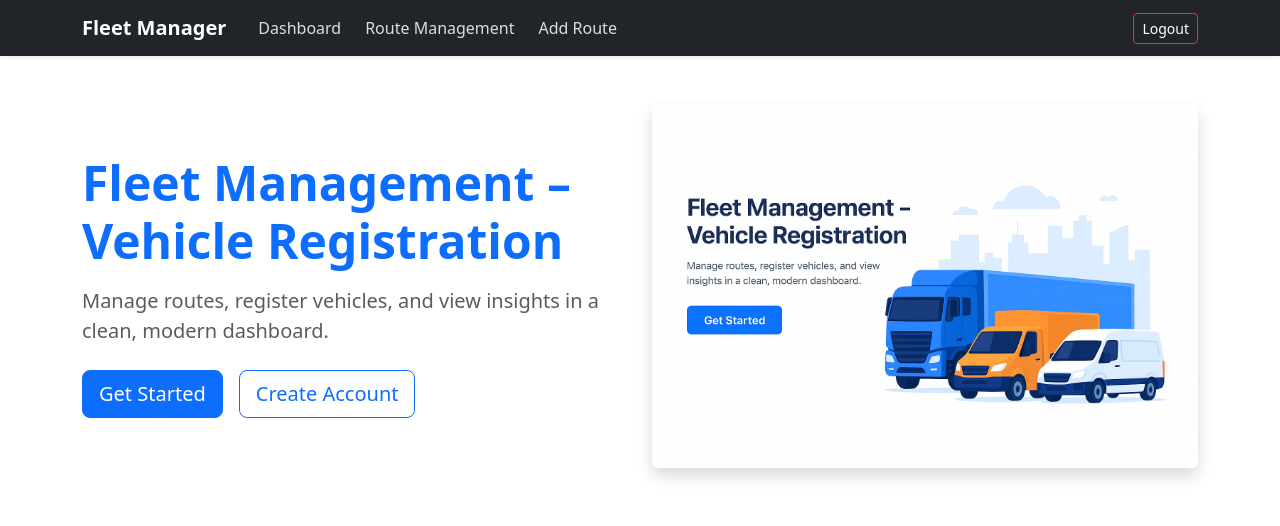
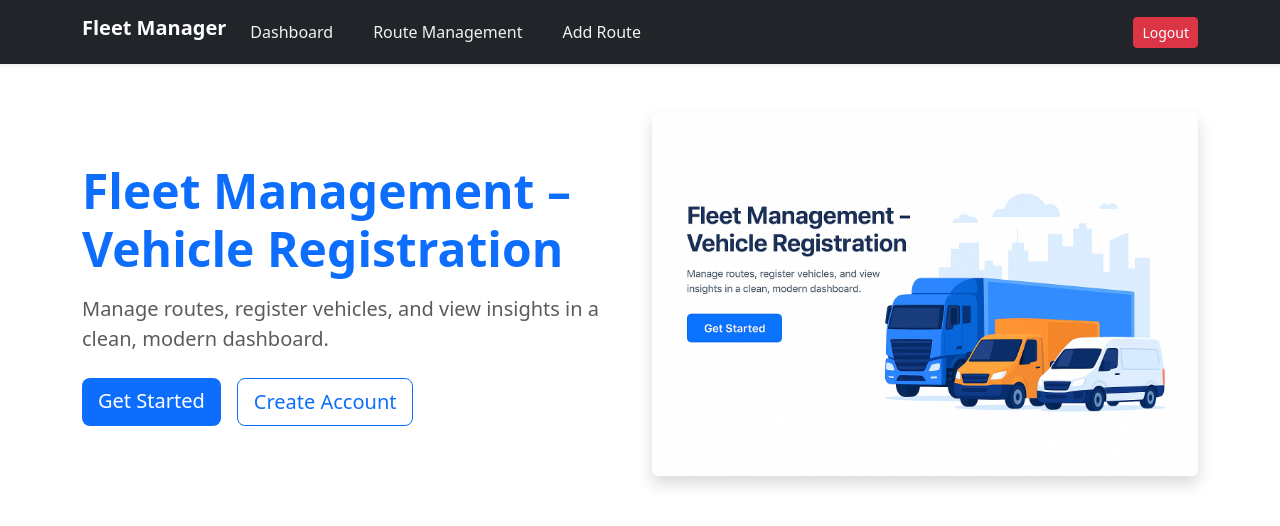
Before and after one commit to ochola-web/Fleet-management, a React (Vite) app: page / in a window 1280 px wide. Shown: the top 526 px of the page. Built offline with nearby package versions, Linux system fonts and the light colour scheme; sample sign-in values are in the browser's storage.

Commit message:
Update my styles changes

```diff
--- a/src/components/Navbar.jsx
+++ b/src/components/Navbar.jsx
@@ -57,7 +57,7 @@ const Navbar = () => {
             {user && (
             <li className="nav-item">
                <button
-                  className="btn btn-outline-light btn-sm"
+            className="btn btn-logout btn-sm"
            onClick={logout}
           >
                Logout
@@ -65,6 +65,7 @@ const Navbar = () => {
            </li>
           )}
         </ul>
+
         </div>
       </div>
     </nav>
--- a/src/pages/RouteManagement.jsx
+++ b/src/pages/RouteManagement.jsx
@@ -96,7 +96,12 @@ const RouteManagement = () => {
           onChange={handleChange}
           required
         />
-        <button type="submit">
+
+        {/* ✅ Custom button classes */}
+        <button
+          type="submit"
+          className={editingId ? "btn-update" : "btn-add"}
+        >
           {editingId ? "Update Route" : "Add Route"}
         </button>
       </form>
--- a/src/styles.css
+++ b/src/styles.css
@@ -9,57 +9,95 @@ body {
   padding: 0;
 }
 
+/* =====================
+   Theme Overrides
+===================== */
+:root {
+  --bs-primary: #28a745; /* green theme */
+  --bs-primary-rgb: 40, 167, 69;
+}
+
 /* Links */
 a {
   text-decoration: none;
   color: inherit;
 }
 a:hover {
-  color: #0d6efd;
+  color: purple; /* hover purple */
 }
 
 /* =====================
    Navbar
 ===================== */
+.navbar {
+  background-color: #28a745; /* Green theme */
+  padding: 0.75rem 1.5rem;
+  display: flex;
+  flex-direction: column;
+  align-items: flex-start;
+}
+
+/* Brand (Fleet Manager) */
 .navbar-brand {
   font-size: 1.5rem;
   font-weight: 700;
   color: #fff !important;
+  margin-bottom: 0.5rem;
 }
 
+/* Nav links container */
+.navbar-nav {
+  display: flex;
+  flex-direction: row;
+  gap: 1.5rem;
+}
+
+/* Links */
 .navbar-nav .nav-link {
   font-weight: 500;
-  color: #ddd !important;
-  margin-left: 0.5rem;
+  color: #f1f1f1 !important;
+  transition: color 0.3s, border-bottom 0.3s;
+}
+
+.navbar-nav .nav-link:hover {
+  color: purple !important;
 }
 
 .navbar-nav .nav-link.active {
-  color: #0d6efd !important;
+  color: purple !important;
+  font-weight: 600;
+  border-bottom: 2px  purple; /* ✅ fixed underline */
+  padding-bottom: 0.25rem;
 }
 
-.navbar-nav .btn {
-  color: #fff;
-  border-color: #dc3545;
+/* Logout button styling */
+.navbar .btn-logout {
+  margin-left: 0;
+  background-color: #dc3545; /* Red base */
+  color: #fff !important;
+  border: 1px solid #dc3545 !important;
 }
 
-.navbar-nav .btn:hover {
-  background-color: #dc3545;
-  color: #fff;
-  border-color: #dc3545;
+.navbar .btn-logout:hover,
+.navbar .btn-logout:focus {
+  background-color: #b02a37 !important; /* Darker red on hover */
+  border-color: #a52834 !important;
+  color: #fff !important;
 }
 
 /* =====================
    Buttons
 ===================== */
 .btn-primary {
-  background-color: #0d6efd;
-  border: none;
+  background-color: var(--bs-primary) !important;
+  border: none !important;
   border-radius: 5px;
   transition: 0.3s;
 }
 
 .btn-primary:hover {
-  background-color: #0b5ed7;
+  background-color: #218838 !important;
+
 }
 
 .btn-outline-danger {
@@ -72,6 +110,38 @@ a:hover {
   color: #fff;
 }
 
+/* Add Button */
+.btn-add {
+  background-color: #007bff;
+  color: #fff;
+  border: 1px solid #007bff;
+  padding: 0.5rem 1rem;
+  border-radius: 6px;
+  font-size: 0.95rem;
+  cursor: pointer;
+  transition: 0.3s;
+}
+.btn-add:hover {
+  background-color: #218838;
+  border-color: #218838;
+}
+
+/* Update Button */
+.btn-update {
+  background-color: #218838;
+  color: #fff;
+  border: 1px solid #218838;
+  padding: 0.5rem 1rem;
+  border-radius: 6px;
+  font-size: 0.95rem;
+  cursor: pointer;
+  transition: 0.3s;
+}
+.btn-update:hover {
+  background-color: #218838;
+  border-color: #218838;
+}
+
 /* =====================
    Forms
 ===================== */
@@ -82,17 +152,24 @@ input, textarea, select {
   width: 100%;
   font-size: 0.95rem;
   transition: 0.3s;
+
 }
 
 input:focus, textarea:focus, select:focus {
   outline: none;
-  border-color: #0d6efd;
-  box-shadow: 0 0 5px rgba(13, 110, 253, 0.3);
+  border-color: var(--bs-primary) !important;
+  box-shadow: 0 0 5px rgba(var(--bs-primary-rgb), 0.3) !important;
+
+}
+textarea {
+  resize: vertical; /* ✅ only up/down resize */
+  min-height: 100px;
 }
 
 .form-label {
   font-weight: 600;
   margin-bottom: 0.25rem;
+
 }
 
 /* =====================
@@ -131,7 +208,7 @@ th, td {
 }
 
 th {
-  background-color: #0d6efd;
+  background-color: #28a745;
   color: #fff;
   font-weight: 600;
 }
@@ -151,14 +228,15 @@ tr:hover {
   font-size: 0.85rem;
   border: none;
   cursor: pointer;
+  gap:space;
 }
 
 .btn-edit {
-  background-color: #0d6efd;
+  background-color: #28a745;
   color: #fff;
 }
 .btn-edit:hover {
-  background-color: #0b5ed7;
+  background-color: #218838;
 }
 
 .btn-delete {
@@ -194,7 +272,9 @@ tr:hover {
 ===================== */
 @media (max-width: 768px) {
   .navbar-nav {
-    text-align: center;
+    flex-direction: column;
+    align-items: flex-start; /* nav links below brand, left aligned */
+    gap: 0.5rem;
   }
 
   table, .route-card, .login-card {
```
Lines whose indentation alone changed are shown as unchanged.
